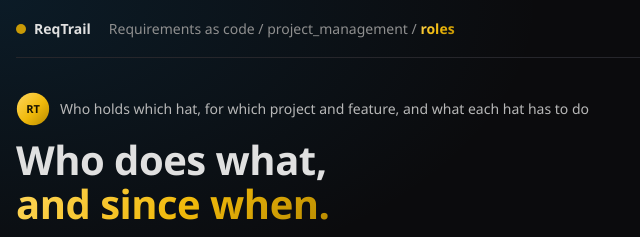
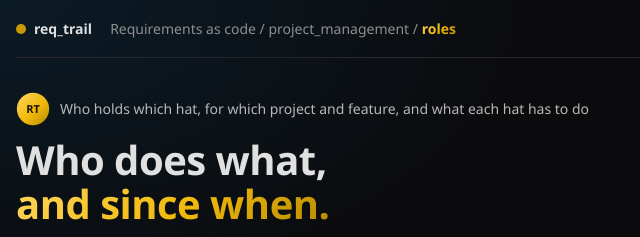
Before and after one commit to GabrielKoenig/req_trail, a plain HTML site: page roles.html in a window 1280 px wide. Shown: the top 237 px of the page, 0-640 px from the left. Drawn offline with Linux system fonts and the light colour scheme.

Commit message:
Use lower snake case for every name
The project is called req_trail everywhere, like the repository: in the
readme, the licence notice and the titles and headers of both pages. The
readme and licence files are renamed to readme.md and license.

Co-Authored-By: Claude Opus 5.5 <noreply@anthropic.com>

```diff
--- a/roles.html
+++ b/roles.html
@@ -3,7 +3,7 @@
 <head>
 <meta charset="utf-8">
 <meta name="viewport" content="width=device-width,initial-scale=1,viewport-fit=cover">
-<title>ReqTrail Roles</title>
+<title>req_trail roles</title>
 <meta name="claude:viewport-fit-sides" content="cover">
 <style>
 /* Layout: one tabbed dashboard in the look of the concept page (gold on dark, dark only). Hats on the left, time on the right. */
@@ -129,7 +129,7 @@ footer p{margin:0 0 8px}
 
 <div class="wrap">
   <header class="top">
-    <div class="brand"><span class="dot"></span>ReqTrail</div>
+    <div class="brand"><span class="dot"></span>req_trail</div>
     <div class="crumb">Requirements as code / project_management / <span class="grad-text"><b data-i="crumb"></b></span></div>
     <span class="tag" data-i="tag"></span>
 
```
Also changed, not shown: concept.html (+2 -2 lines), readme.md, 2 other files.
